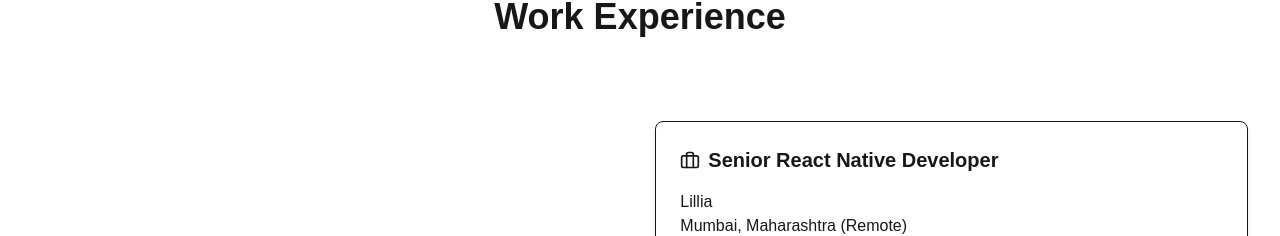
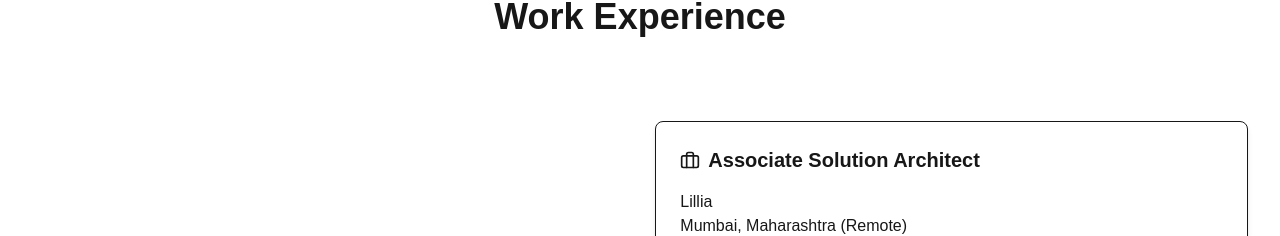
Before and after one commit to saikrishna6415/portfolio, a Next.js app: page / in a window 1280 px wide. Shown: the part 2085-2321 px from the top of the page. Built offline with nearby package versions, Linux system fonts and the light colour scheme.

Commit message:
update designation

```diff
--- a/src/sections/Experience.tsx
+++ b/src/sections/Experience.tsx
@@ -6,7 +6,7 @@ import { Briefcase, Calendar } from "lucide-react";
 
 const experiences = [
   {
-    title: "Senior React Native Developer",
+    title: "Associate Solution Architect",
     company: "Lillia",
     location: "Mumbai, Maharashtra (Remote)",
     period: "June 2020 – Present",
```
